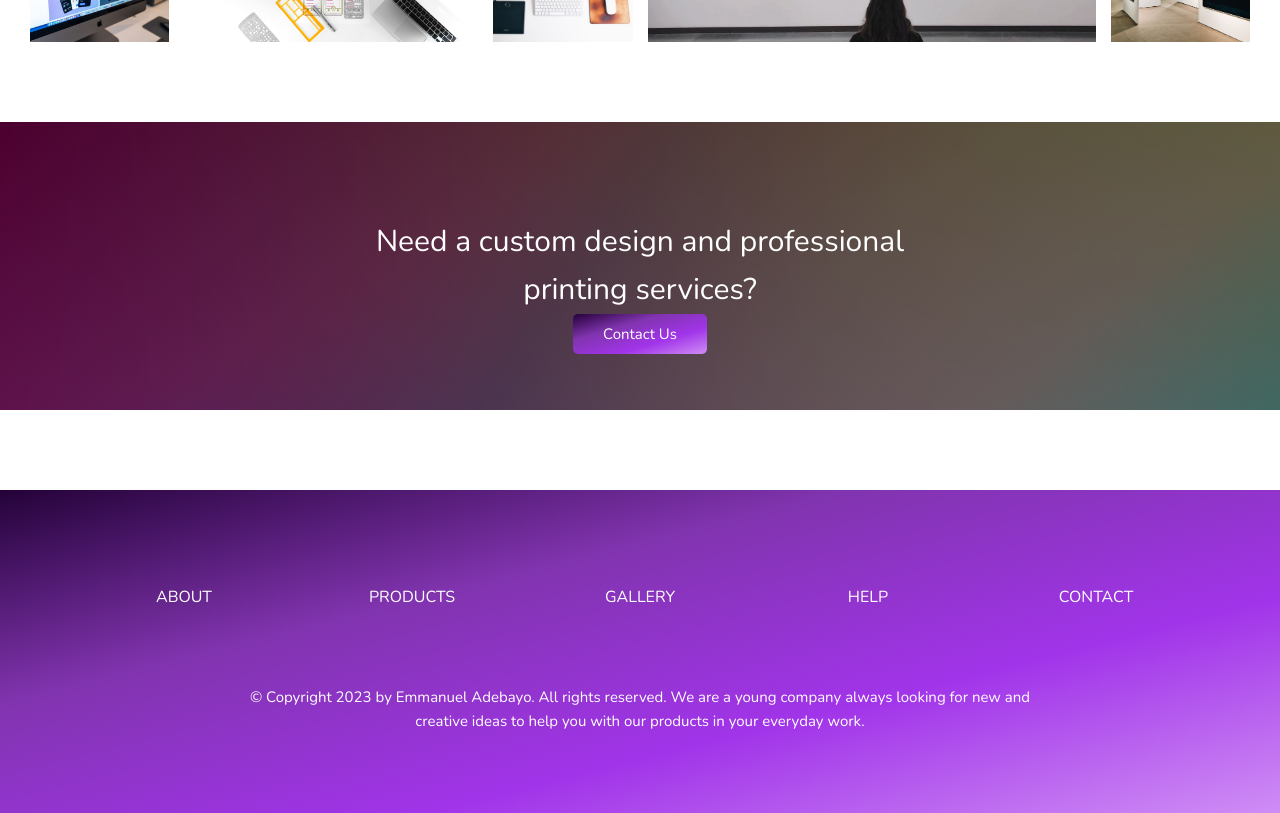
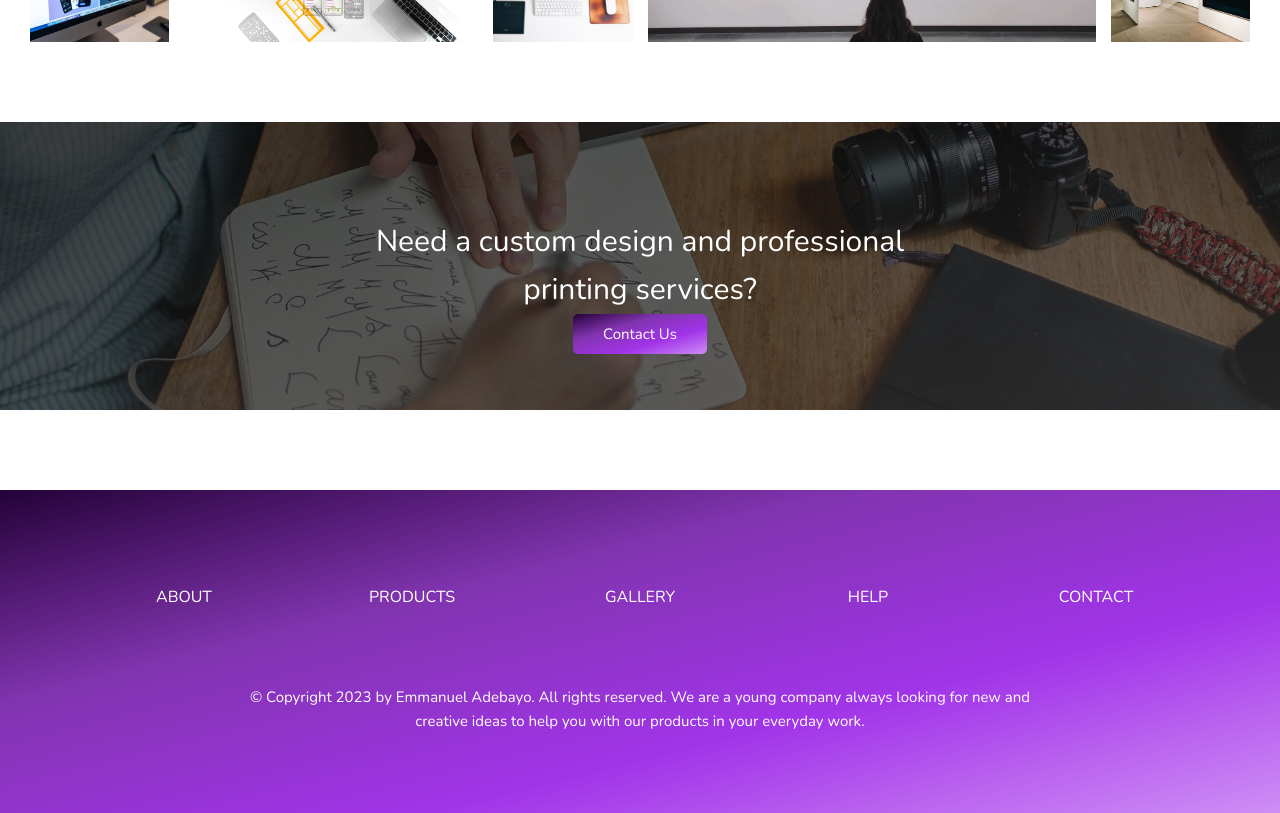
Before and after one commit to esteemayo/next-idesignx, a Next.js app: page /gallery in a window 1280 px wide. Shown: the part 1300-2113 px from the top of the page. Built offline with nearby package versions, Linux system fonts and the light colour scheme.

Commit message:
fix: modify

```diff
--- a/src/app/gallery/page.tsx
+++ b/src/app/gallery/page.tsx
@@ -23,7 +23,7 @@ const Gallery = () => {
     <Container>
       <GalleryHero />
       <ImageGallery data={galleryItems} />
-      <PrintContact bcg='/img/gallery/gal-16.jpg' />
+      <PrintContact bcg='/img/gallery/gal-15.jpg' />
     </Container>
   );
 };
```
